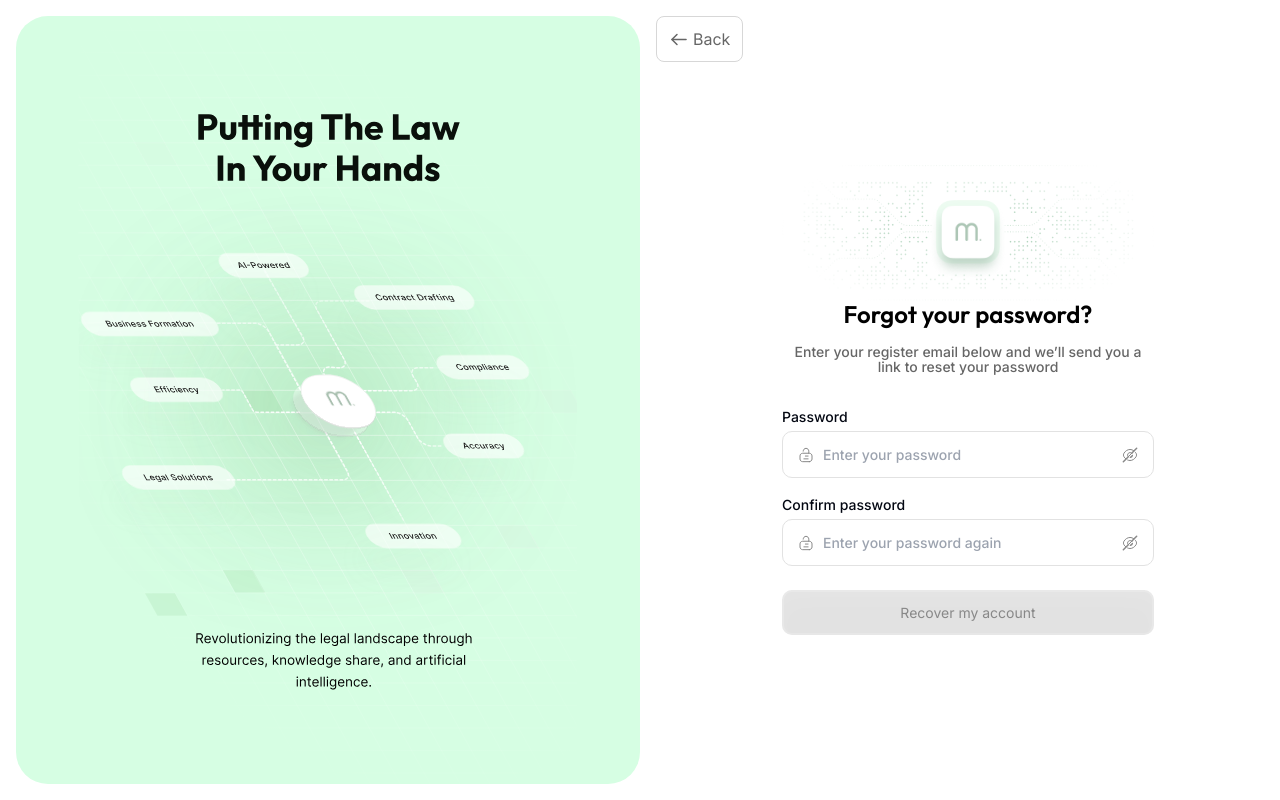
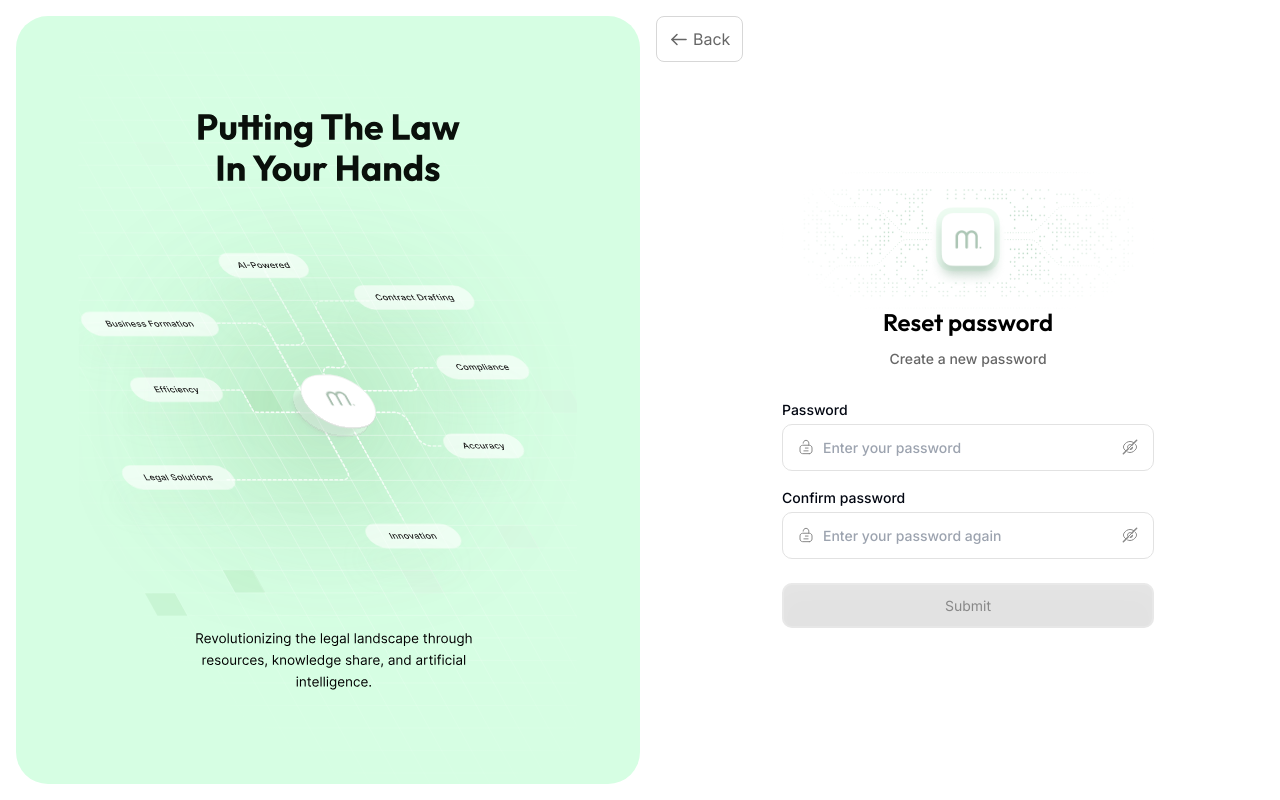
Before and after one commit to marble-legal/marble-legal-frontend, a React (Create React App) app: page /reset-password in a window 1280 px wide. Built offline with nearby package versions, Linux system fonts and the light colour scheme.

Commit message:
Update ResetPassword.tsx

```diff
--- a/src/pages/auth/reset-password/ResetPassword.tsx
+++ b/src/pages/auth/reset-password/ResetPassword.tsx
@@ -91,12 +91,11 @@ const ResetPasswordContent = () => {
                   loading="lazy"
                 />
                 <h1 className="text-[1.5rem] font-outfit font-[600] leading-[110%]">
-                  Forgot your password?
+                  Reset password
                 </h1>
               </div>
               <p className="font-[500] text-[0.875rem] text-[#666] leading-[110%]">
-                Enter your register email below and we’ll send you a link to
-                reset your password
+                Create a new password
               </p>
             </div>
           </div>
@@ -121,7 +120,7 @@ const ResetPasswordContent = () => {
               disabled={!isValid}
               loading={isSubmitting}
             >
-              Recover my account
+              Submit
             </Button>
           </div>
         </Form>
```
